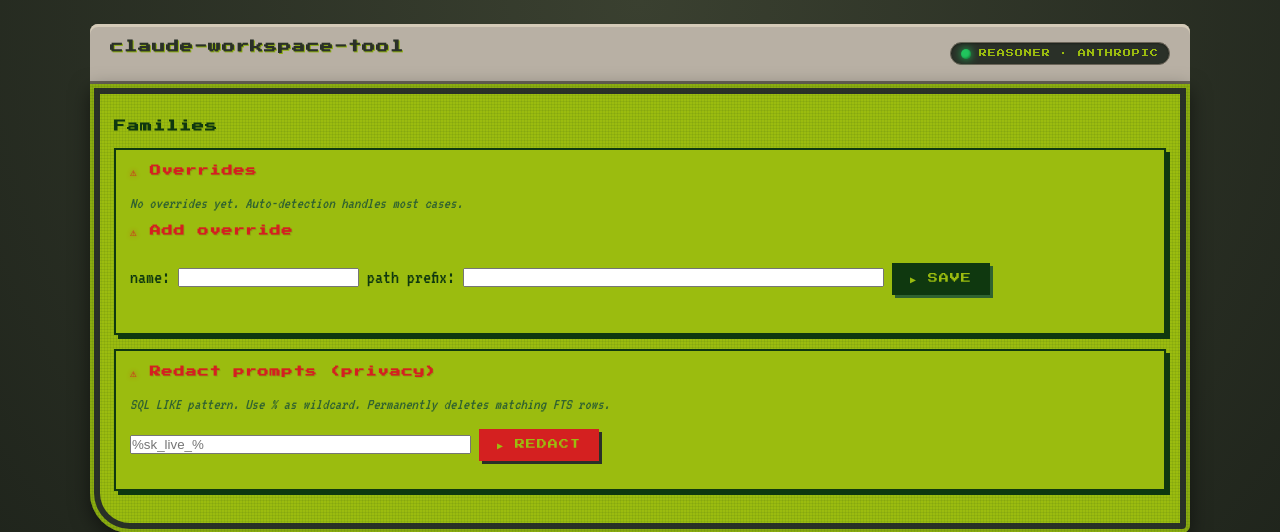
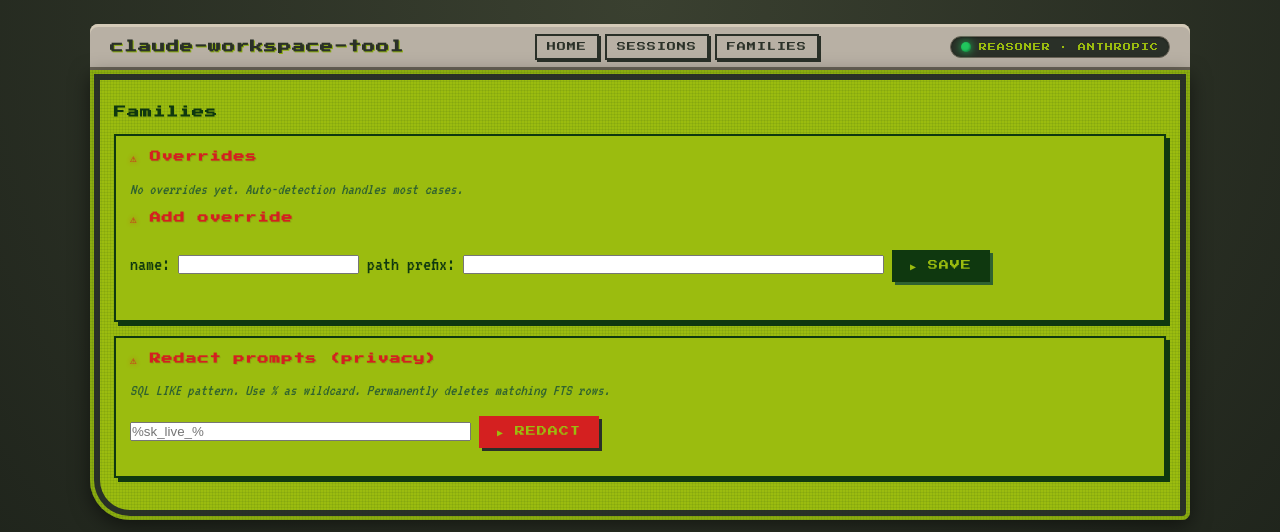
Before and after one commit to jon-devlapaz/gbc, a FastAPI app: page /families in a window 1280 px wide. Shown: the top 532 px of the page. Run offline with FastAPI, Linux system fonts and the light colour scheme; data comes from the database, SQL or seed files in the repository; data that the repository does not hold is empty; some libraries are stand-ins or nearby versions.

Commit message:
feat(nav): header topnav (Home/Sessions/Families) + Playwright wire-nav smoke tests

```diff
--- a/app/templates/base.html
+++ b/app/templates/base.html
@@ -11,7 +11,12 @@
 </head>
 <body>
   <header>
-    <h1>claude-workspace-tool</h1>
+    <a href="/" class="brand" data-tip="home"><h1>claude-workspace-tool</h1></a>
+    <nav class="topnav">
+      <a href="/" data-tip="dashboard">Home</a>
+      <a href="/sessions" data-tip="browse sessions">Sessions</a>
+      <a href="/families" data-tip="project families + redact">Families</a>
+    </nav>
     <div class="status-badge" data-tip="reasoner status">
       <span id="status-led" class="led led-unknown"></span>
       <span id="status-label" class="status-label">—</span>
--- a/pyproject.toml
+++ b/pyproject.toml
@@ -17,6 +17,7 @@ dev = [
   "pytest>=8.0",
   "pytest-asyncio>=0.23",
   "httpx>=0.27",
+  "pytest-playwright>=0.5",
 ]
 
 [tool.setuptools.packages.find]
--- a/static/style.css
+++ b/static/style.css
@@ -44,7 +44,7 @@ body {
 header {
   background: var(--shell);
   color: var(--bezel);
-  padding: 14px 20px;
+  padding: 10px 20px;
   border-radius: 8px 8px 0 0;
   box-shadow:
     inset 0 3px 0 var(--shell-highlight),
@@ -53,9 +53,35 @@ header {
   width: 100%;
   margin: 0 auto;
   display: grid;
-  grid-template-columns: 1fr auto;
+  grid-template-columns: auto 1fr auto;
   align-items: center;
-  gap: 20px;
+  gap: 16px;
+}
+
+.brand { text-decoration: none; color: inherit; }
+.brand h1 { margin: 0; }
+
+.topnav {
+  display: flex;
+  gap: 6px;
+  justify-self: center;
+}
+.topnav a {
+  font-family: var(--font-pixel);
+  font-size: 9px;
+  letter-spacing: 1px;
+  padding: 5px 10px;
+  border: 2px solid var(--bezel);
+  color: var(--bezel);
+  background: var(--shell);
+  text-decoration: none;
+  box-shadow: 2px 2px 0 var(--bezel);
+  text-transform: uppercase;
+}
+.topnav a:hover, .topnav a:focus-visible {
+  background: var(--bezel);
+  color: var(--lcd-3);
+  outline: none;
 }
 
 /* LED + label forms a single right-aligned status badge */
```
Also changed, not shown: tests/test_wire_nav.py (added, +129 -0 lines), 1 other file.
